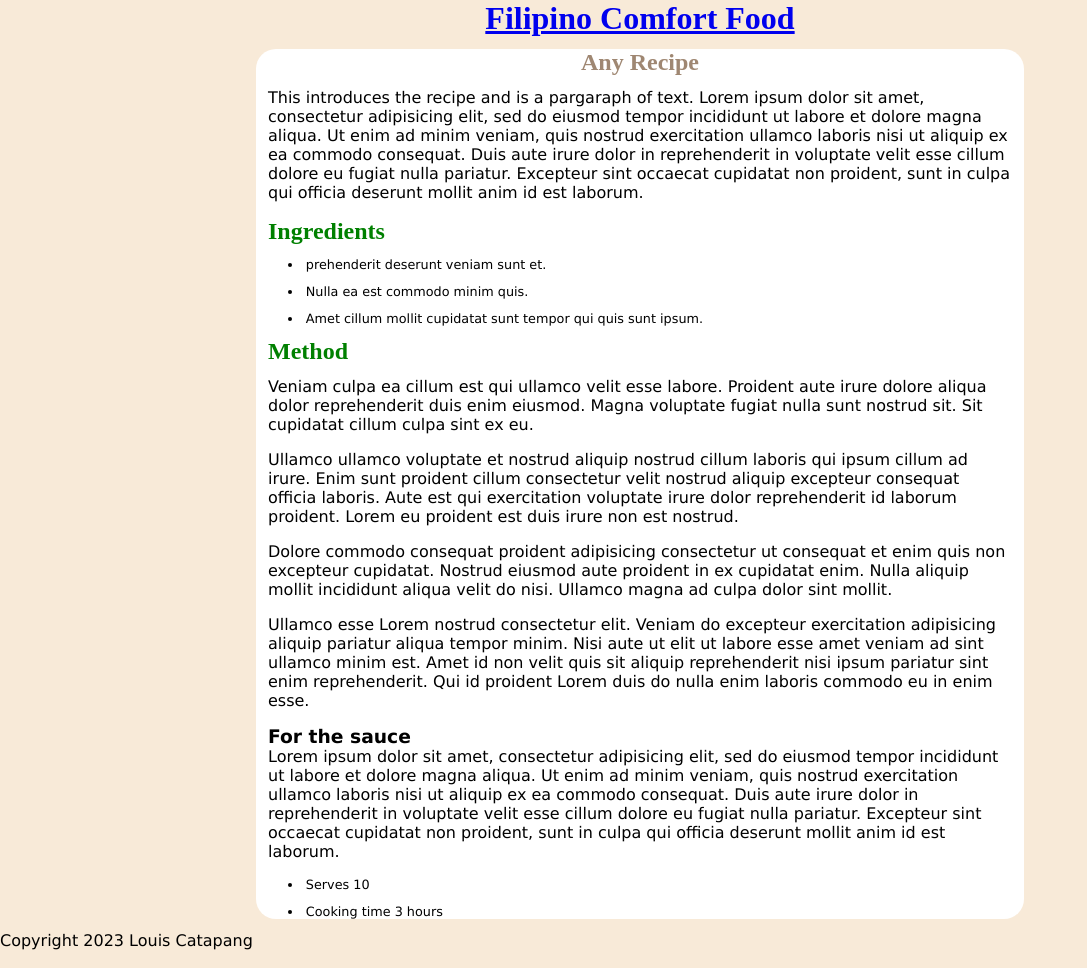
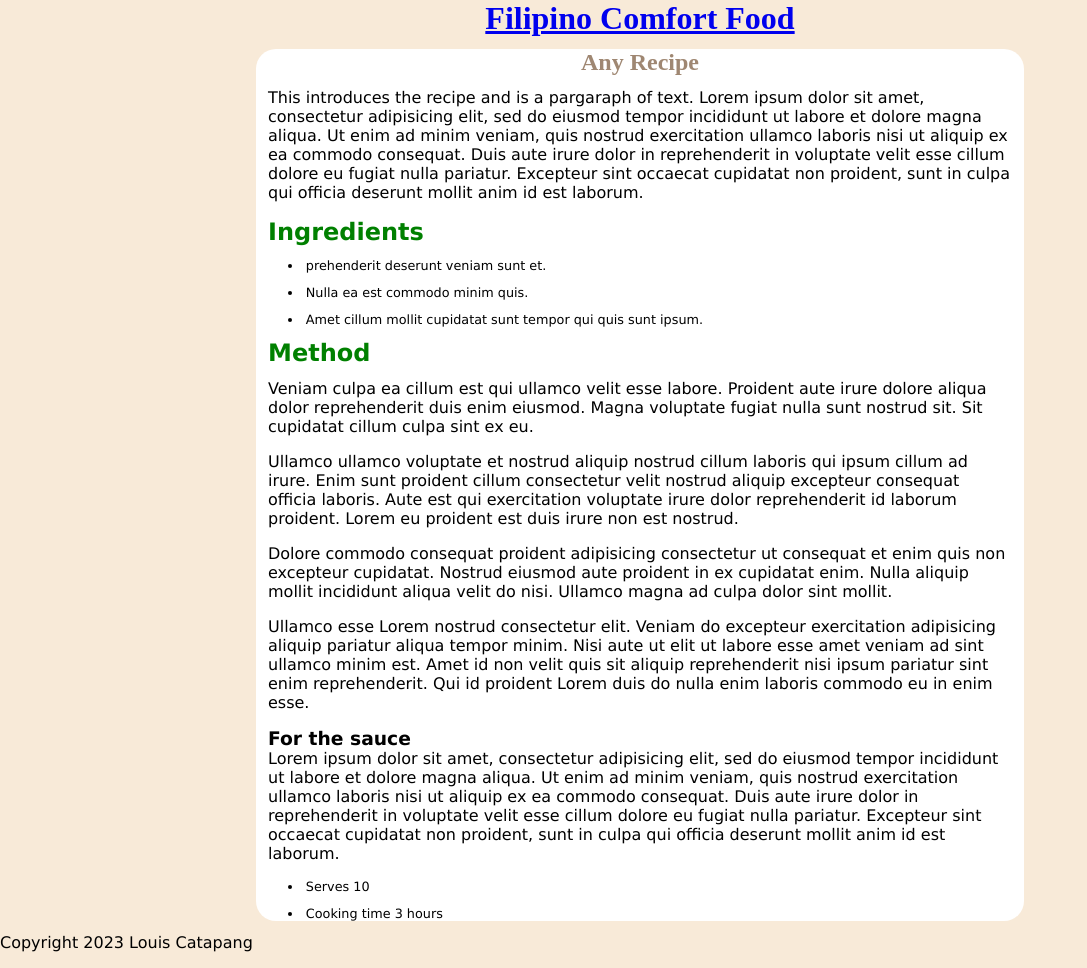
Before and after one commit to Loohwis/Recipe1, a Jekyll site: the page built from _recipes/recipe2.md, in a window 1280 px wide. Shown: the whole page, without its empty margins (0-1087 px from the left). Built offline with Jekyll 4.4.1, drawn with Linux system fonts in a browser that asks for light colours.

Commit message:
Update recipes.css

```diff
--- a/styles/recipes.css
+++ b/styles/recipes.css
@@ -21,7 +21,7 @@ h1 {
   color: #9F8772;
   margin-bottom: 12px;
   text-align: center;
-  font-family: 'Fredoka One', cursive;
+  font-family: 'Fredoka One';
 }
 
 h2 {
@@ -34,7 +34,6 @@ h2 {
 }
 
 h1,h2 {
-  font-family: 'Fredoka One', cursive;
 }
 
 p {
```
